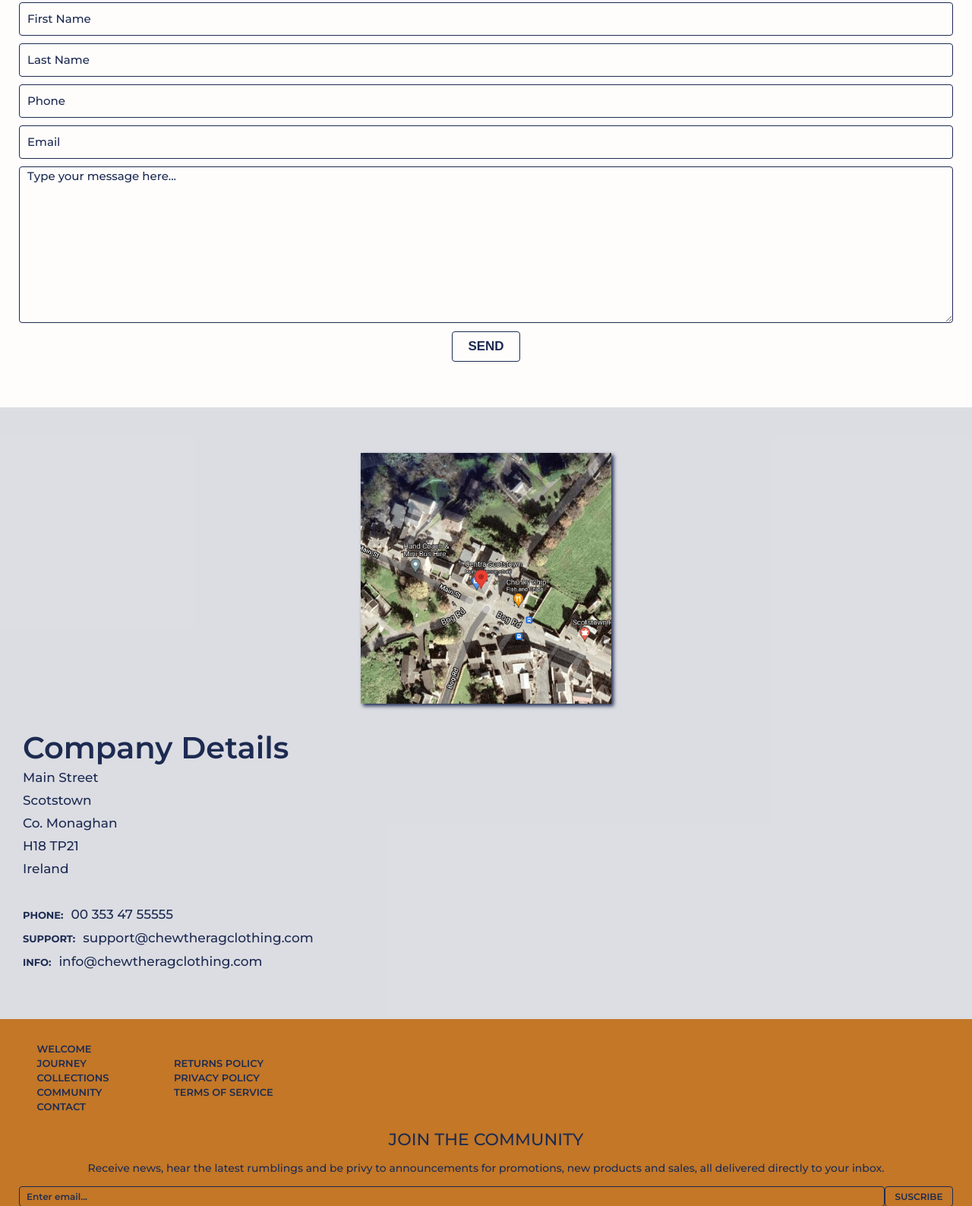
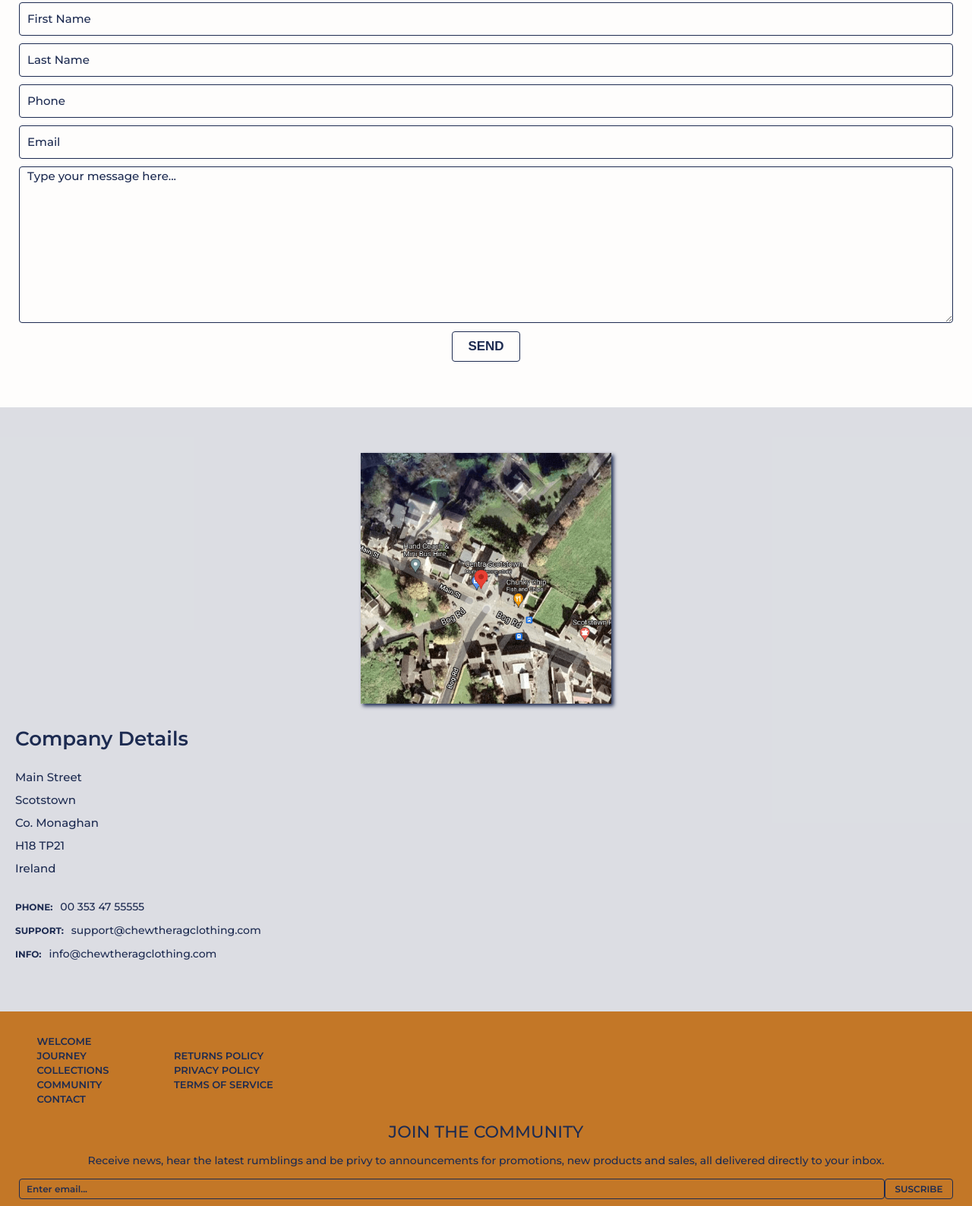
Before and after one commit to rdylanward/chewtherag.com, a Django app: page /contact/ in a window 1280 px wide. Shown: the part 950-2537 px from the top of the page at 76% size. Run offline with Django 3.2, Linux system fonts and the light colour scheme; some libraries are stand-ins or nearby versions.

Commit message:
Adjusted contact details.

```diff
--- a/contact/templates/contact/contact.html
+++ b/contact/templates/contact/contact.html
@@ -7,12 +7,14 @@
 
 {% block content %}
 
-<!--  CONTACT GRID CONTAINER  -->
-
+<!--
+    CONTACT GRID CONTAINER
+-->
 <div class="container-contact">
 
-    <!-- CONTACT HEADER -->
-
+    <!--
+        CONTACT HEADER
+    -->
     <div class="contact-header">
         <p class="contact-header-title">
             We love to hear from you!
@@ -21,11 +23,13 @@
             Whether it is to solve an issue, answer a query about one of our products or just to say hello, we would love to hear from you. Use the form below to give us a shout and we will get right back to you.
         </p>
     </div>
+    <!--
+        /CONTACT HEADER
+    -->
 
-    <!-- /CONTACT HEADER -->
-
-    <!-- CONTACT FORM -->
-
+    <!--
+        CONTACT FORM
+    -->
     <div class="contact-form">
         <p class="contact-form-header">
             Contact Us
@@ -42,22 +46,34 @@
             <button class="contact-form-submit btn-blue-white uppercase" id="contact-form-submit" type="submit">Send</button>
         </form>
     </div>
+    <!--
+        /CONTACT FORM
+    -->
 
-    <!-- /CONTACT FORM -->
-
-    <!-- CONTACT DETAILS -->
-
+    <!--
+        CONTACT DETAILS
+    -->
     <div class="contact-details">
-        <div class="details-header">
-            <span>Company Details</span>
-        </div>
-        <div class="details-company">
+        <img class="details-map" src="/media/ctr_map_sat_view.png" alt="Google Map of the company location">
+        <p class="details-header">
+            Company Details
+        </p>
         <div class="details-address">
-                <p class="details-street">Main Street</p>
-                <p class="details-city">Scotstown</p>
-                <p class="details-county">Co. Monaghan</p>
-                <p class="details-post">H18 TP21</p>
-                <p class="details-country">Ireland</p>
+            <p class="details-street">
+                Main Street
+            </p>
+            <p class="details-city">
+                Scotstown
+            </p>
+            <p class="details-county">
+                Co. Monaghan
+            </p>
+            <p class="details-post">
+                H18 TP21
+            </p>
+            <p class="details-country">
+                Ireland
+            </p>
         </div>
         <div class="details-contact">
             <p class="details-phone">
@@ -71,15 +87,13 @@
             </p>
         </div>
     </div>
-        <div class="details-map">
-            <img class="map-image" src="/media/ctr_map_sat_view.png" alt="Google Map of the company location">
-        </div>
-    </div>
-
-    <!-- /CONTACT DETAILS -->
+    <!--
+        /CONTACT DETAILS
+    -->
 
 </div>
-
-<!--  /CONTACT GRID CONTAINER  -->
+<!--
+    /CONTACT GRID CONTAINER
+-->
 
 {% endblock %}
--- a/static/css/contact.css
+++ b/static/css/contact.css
@@ -185,55 +185,63 @@
     color:  var(--std__blue);
     display: grid;
     grid-template-columns: auto;
-    grid-template-rows: repeat(2, max-content);
+    grid-template-rows: repeat(4, max-content);
     grid-template-areas:
         "dtl-map"
         "dtl-hdr"
-        "dtl-com";
-    padding: 6rem 3rem;
+        "dtl-adr"
+        "dtl-cnt";
+    padding: 6rem 0rem;
 }
 
 .details-map {
     grid-area: dtl-map;
-    justify-self: center;
-    margin: 0rem;
-}
-
-.details-header {
-    grid-area: dtl-hdr;
-    font-size: 4rem;
-    font-weight: 600;
-    margin-bottom: 0rem;
-}
-
-.details-company {
-    grid-area: dtl-com;
-    font-size: 1.7rem;
-    place-self: center start;
-}
-
-.details-company p{
-    line-height: 3rem;
-    margin: 0rem;
-}
-
-.contact-span {
-    font-size: 1.3rem;
-    font-weight: 700;
-    padding-right: 1rem;
-}
-
-.details-phone {
-    margin-top: 3rem !important;
-}
-
-.map-image {
     width: 33rem;
     box-shadow: 0.3rem 0.3rem 0.5rem var(--std__blue);
     place-self: center center;
     margin: 0rem 0rem 3rem;
 }
 
+.details-header {
+    grid-area: dtl-hdr;
+    font-size: 2.6rem;
+    font-weight: 600;
+    place-self: center start;
+    padding: 0rem 2rem 2rem;
+    margin: 0rem;
+}
+
+.details-address {
+    grid-area: dtl-adr;
+    place-self: center start;
+    padding: 0rem 0rem 2rem 2rem;
+}
+
+.details-address p {
+    font-size: 1.5rem;
+    line-height: 3rem;
+    margin: 0rem;
+}
+
+.details-contact {
+    grid-area: dtl-cnt;
+    font-size: 1.4rem;
+    place-self: center start;
+    padding: 0rem 2rem;
+}
+
+.details-contact p {
+    font-size: 1.4rem;
+    line-height: 3rem;
+    margin: 0rem;
+}
+
+.contact-span {
+    font-size: 1.2rem;
+    font-weight: 700;
+    padding-right: 1rem;
+}
+
 
 /**********************************************************************/
 /***                         Media Queries                          ***/
```
Lines whose indentation alone changed are shown as unchanged.
